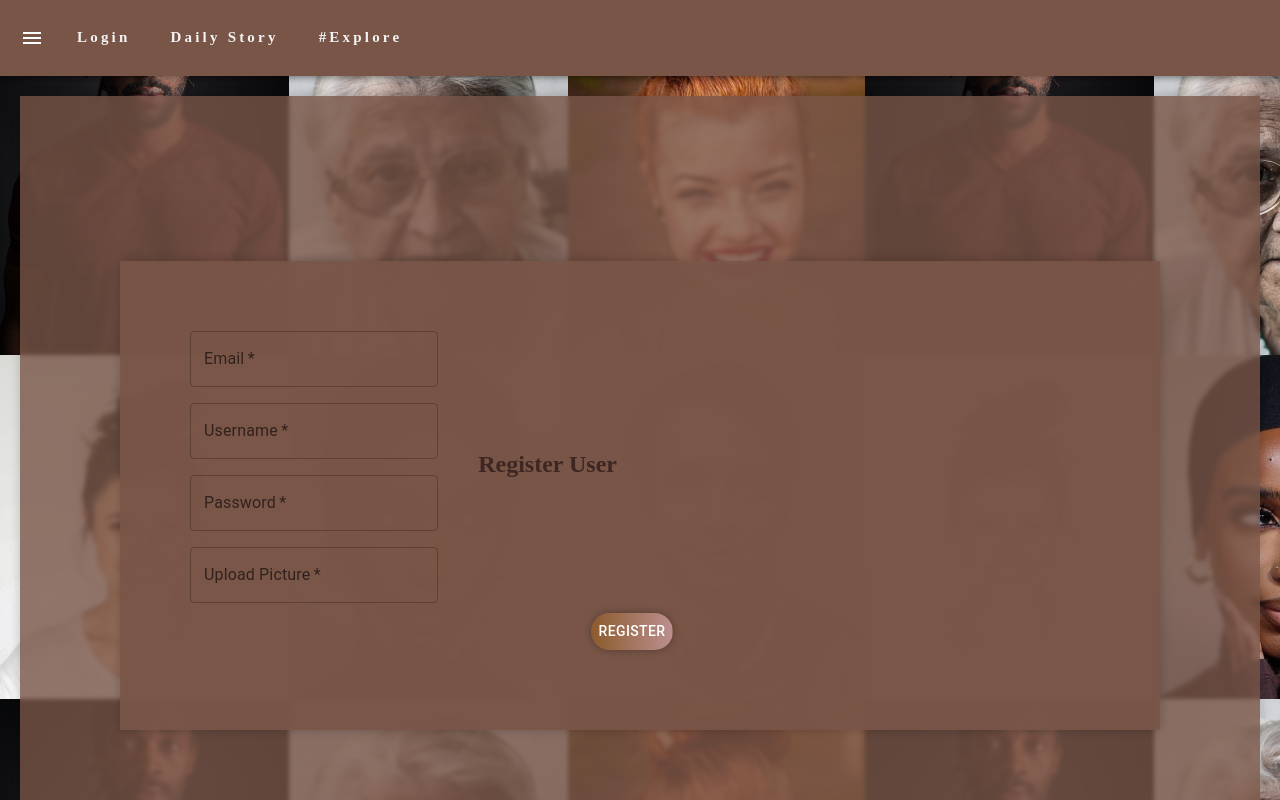
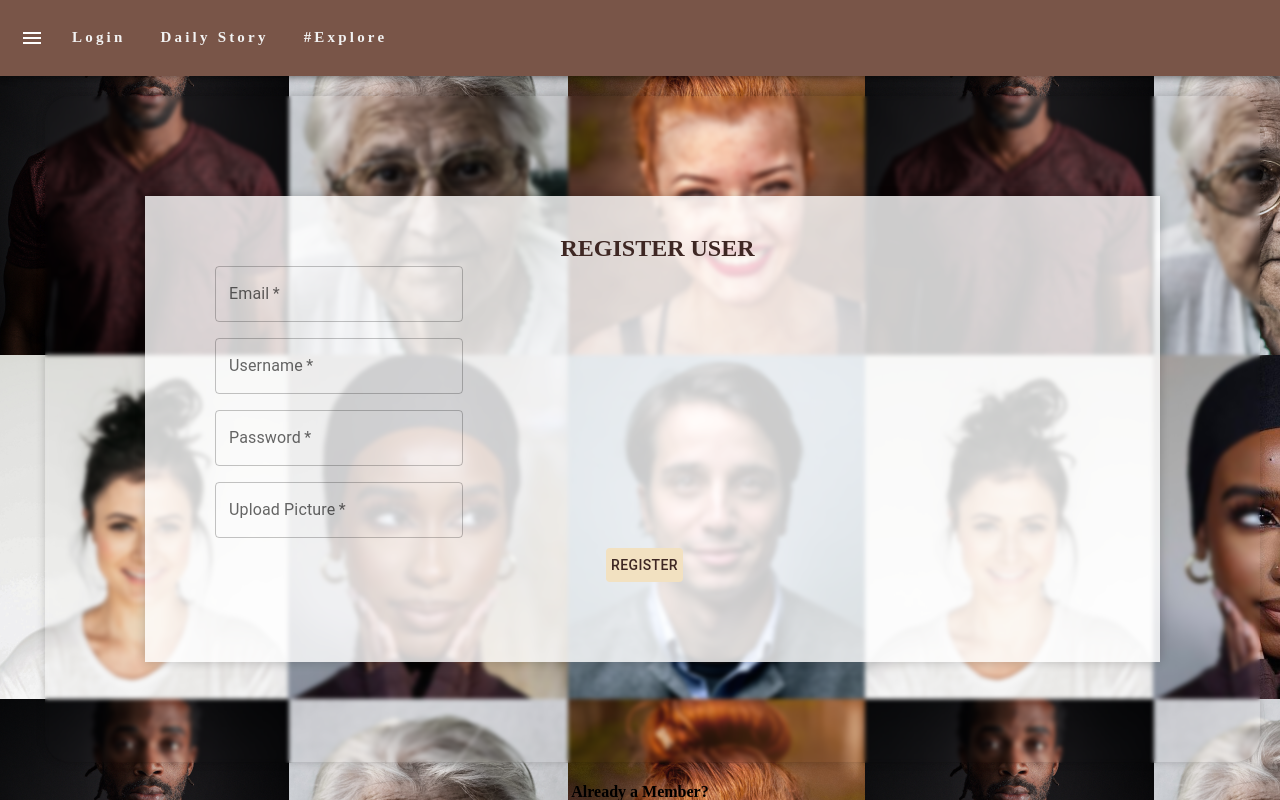
Before and after one commit to SumayaDahir/Full-Stack-Story-Application, a React (Create React App) app: page /user#/home in a window 1280 px wide. Shown: the top 800 px of the page. Built offline with nearby package versions, Linux system fonts and the light colour scheme; no server answers.

Commit message:
added styling to login page

```diff
--- a/src/components/App.css
+++ b/src/components/App.css
@@ -5,8 +5,17 @@ body,
 }
 
 body {
-  font-family: 'Segoe UI', Tahoma, Geneva, Verdana, sans-serif;
+  font-family: 'Chilanka';
   margin: 0px;
+}
+
+.nav {
+  display: flex;
+  justify-content: flex-end;
+}
+
+.nav a {
+  margin-left: 10px;
 }
 
 img {
@@ -27,16 +36,19 @@ Button
 -------------------------------------------------------------------------------- */
 
 .btn {
-  background: linear-gradient(to right, #8B5A2B, #BC8F8F);
-  color: #fff;
+  background-color: #f2e1c1;
+   color: #795548;
+  font-size: 16px;
   border-radius: 50px;
   border: none;
-  padding: 0.5rem 1rem;
+  padding: 12px 40px;
+  border-radius: 5px;
   cursor: pointer;
   margin-top: auto;
-  transition: all 0.10s ease;
-  box-shadow: 0px 0px 8px rgba(0, 0, 0, 0.3);
-  animation: gradient-move 5s ease infinite;
+  transition: background-color 0.2s ease-in-out;
+  font-family: 'Montserrat', sans-serif;
+  letter-spacing: 0.1rem;
+  text-transform: uppercase;
 
 }
 
@@ -56,22 +68,26 @@ Button
 }
 
 .btn:hover {
-  background-color: #cdaa88;
+  background-color: #f2cc8f;;
   text-decoration: none;
 }
 
 /* This line makes the "Register" and "Login" buttons look like links */
 .btn_asLink {
   padding: 0;
+  font-family: "Chilanka";
+  text-decoration: none;
+  background-color: #f2e1c1;
   border-width: 0;
   border-bottom: 1px solid #444;
   border-radius: 0;
   background: none;
   font: inherit;
-  color: #444;
+  color: #ffffff;
 }
 
 .btn_asLink:hover {
+  text-decoration: none;
   background-color: transparent;
   border-color: #efebe9;
   color: #cdaa88;
@@ -95,13 +111,8 @@ Alert
 /* --------------------------------------------------------------------------------
 Form Treatment
 -------------------------------------------------------------------------------- */
-.form-container {
-  display: flex;
-  justify-content: center;
-  align-items: center;
-  height: 100vh;
 
-}
+
 
 .faddstoryform-container {
   display: inline-block;
@@ -124,15 +135,43 @@ Form Treatment
   box-shadow:  0px 0px 10px rgba(0, 0, 0, 0.2);
 }
 
+.formPanel input {
+  width: 100%;
+  padding: 15px 20px;
+  margin-bottom: 20px;
+  border-radius: 5px;
+  border: 2px solid #f2e1c1;
+  background-color: rgba(255, 255, 255, 0.8);
+  color: #fff;
+  font-size: 16px;
+  font-family: 'Montserrat', sans-serif;
+}
+
 .formtext {
   margin-bottom: 20px;
   font-family: 'Montserrat', 'sans-serif';
-  font-size: 30px;
+  font-size: 34px;
   position: absolute;
+  font-weight: 600;
+  text-align: center;
+  color: #fff;
+  text-transform: uppercase;
   z-index: 5;
   transform: translate(-50%, -50%);
 }
 
+.formregisterPanel {
+
+  display: flex;
+  flex-direction: column;
+  justify-content: center;
+  align-items: center;
+  background-color: rgba(255, 255, 255, 0.8);
+  backdrop-filter: blur(2px);
+  padding: 70px;
+  color: white;
+  box-shadow:  0px 0px 10px rgba(0, 0, 0, 0.2);
+}
 input {
   margin: 10px;
   margin-bottom: 10px;
--- a/src/components/Pages/AboutPage/AboutPage.css
+++ b/src/components/Pages/AboutPage/AboutPage.css
@@ -4,17 +4,23 @@
 
 .aboutpage-title {
     font-size: 2rem;
-    margin-bottom: 1.5rem;
+    margin-bottom: 2rem;
     text-align: center;
     color: white;
-    opacity: 2.0;
-    background-color: #795548;
+
+    text-shadow: 0px 4px 4px rgba(0, 0, 0, 0.25);
+    letter-spacing: 0.2rem;
+border-radius: 25px;
+margin: 25px;
+  background-color: rgba(121, 85, 72, 0.8);
 }
 
 .aboutpage-card {
     display: flex;
     flex-direction: column;
     height: 100%;
+    box-shadow: 0px 0px 8px rgba(0, 0, 0, 0.3);
+
 }
 
 .aboutpage-cardtitle {
@@ -24,6 +30,10 @@
 
 .aboutpage-cardimage {
    cursor: pointer;
+   border-radius: 25px 25px 0 0;
+   height: 300px;
+   object-fit: cover;
+
 }
 
 .aboutpage-cardstory {
@@ -51,19 +61,10 @@ margin-bottom: 0.5rem;
     padding: 0.5rem 1rem;
     cursor: pointer;
     margin-top: auto;
-    transition: all 0.10s ease;
     box-shadow: 0px 0px 8px rgba(0, 0, 0, 0.3);
-    animation: gradient-move 5s ease infinite;
 }
 
-@keyframes gradient-move {
-    from {
-      background-position: -100% center;
-    }
-    to {
-      background-position: 200% center;
-    }
-  }
+
 
 .card-button:hover {
     background:   #40260e;
--- a/src/components/Pages/AddStory/AddStory.jsx
+++ b/src/components/Pages/AddStory/AddStory.jsx
@@ -155,7 +155,7 @@ function AddStory() {
       <Grid>
       {stories.map((story) => (
         <div key={story.id}>
-          <h6>{story.title}</h6>
+          <h3>{story.title}</h3>
           <p>{story.body}</p>
           <div className="story-actions">
           <Button
--- a/src/components/Pages/InfoPage/InfoPage.css
+++ b/src/components/Pages/InfoPage/InfoPage.css
@@ -4,7 +4,7 @@
 }
 
 .numberbutton {
-    margin-right: 50px;
+    margin-right: -10px;
   }
 
   img {
--- a/src/components/Pages/LoginPage/LoginForm.jsx
+++ b/src/components/Pages/LoginPage/LoginForm.jsx
@@ -30,18 +30,18 @@ function LoginForm() {
     <form className="formPanel" onSubmit={login}>
 
       <Typography
-          style={{ color: "#3E2723" }}
+          style={{ color: "#fff" }}
           variant="h5"
           noWrap
           sx={{
             mr: 2,
-            padding: "15px",
+            padding: "25px",
             display: { md: "flex" },
             fontFamily: "Chilanka",
             fontWeight: 600,
             textDecoration: "none",
           }}>
-         Login
+         MyStory
 
 </Typography>
 
@@ -73,9 +73,11 @@ function LoginForm() {
 <br />
 <br/>
        <Button sx={{
-            borderRadius: 50,
-            color: "white",
-            margin:"10px"
+        backgroundColor:"#FFECB3",
+
+            color: "#3E2723",
+            margin:"10px",
+            padding:"5px"
           }}
           className="btn" type="submit" name="submit" value="Log In" >
           Login
--- a/src/components/Pages/RandomStory/RandomStory.jsx
+++ b/src/components/Pages/RandomStory/RandomStory.jsx
@@ -50,7 +50,7 @@ function RandomStory() {
   return (
     <div className="randomstory-container">
       <h1 className="randomstory-title">
-        Experience the diversity of Human Stories
+        Experience the diversity through Human Stories
       </h1>
       {stories.length > 0 ? (
         <>
--- a/src/components/Pages/RegisterPage/Register.css
+++ b/src/components/Pages/RegisterPage/Register.css
@@ -1,13 +1,10 @@
 .form-container {
-  box-sizing: border-box;
   display: flex;
   flex-direction: column;
-  justify-content: center;
-  align-items: center;
-  background-color: rgba(121, 85, 72, 0.8);
   backdrop-filter: blur(2px);
   padding: 100px;
-  color: white;
+  margin-left: 25px;
+  border-radius: 25px;
   box-shadow:  0px 0px 10px rgba(0, 0, 0, 0.2);
 
   }
--- a/src/components/Pages/RegisterPage/RegisterForm.jsx
+++ b/src/components/Pages/RegisterPage/RegisterForm.jsx
@@ -2,9 +2,6 @@ import React, { useState } from "react";
 import { useDispatch, useSelector } from "react-redux";
 import {
   Grid,
-  Card,
-  CardContent,
-  CardActions,
   Button,
   TextField,
 } from "@mui/material";
@@ -65,7 +62,7 @@ function RegisterForm() {
 
   return (
     <div className="form-container">
-      <form className="formPanel" onSubmit={registerUser}>
+      <form className="formregisterPanel" onSubmit={registerUser}>
         <Typography className="formtext"
           style={{ color: "#3E2723" }}
           variant="h5"
@@ -77,6 +74,8 @@ function RegisterForm() {
             fontFamily: "Chilanka",
             fontWeight: 600,
             textDecoration: "none",
+            marginLeft:"250px",
+            marginBottom:"300px"
           }}>
           Register User
         </Typography>
@@ -128,9 +127,10 @@ function RegisterForm() {
             </Grid>
 
           <Button sx={{
-            borderRadius: 50,
-            color: "white",
-            margin:"10px"
+        backgroundColor:"#f2e1c1",
+            color: "#3E2723",
+            margin:"10px",
+            padding:"5px"
           }}
              className="btn" type="submit" name="submit" value="Register" >
           Register
```
Also changed, not shown: src/components/Pages/InfoPage/InfoPage.jsx (+80 -44 lines).
